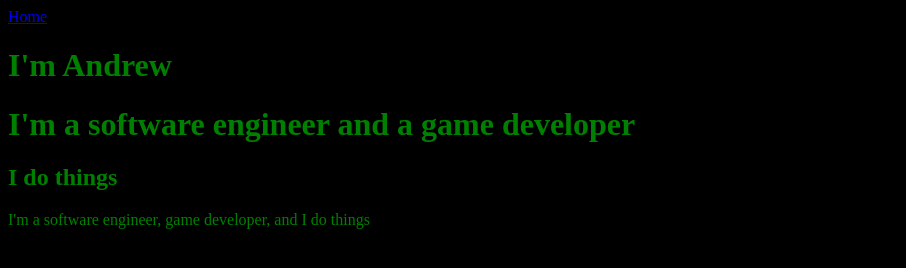
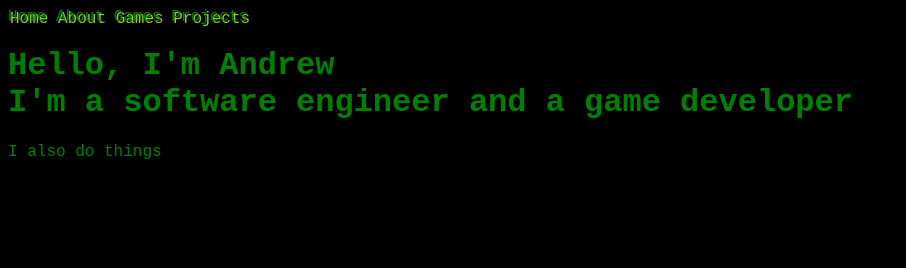
Before and after one commit to KJAstudios/Portfolio_Website, a plain HTML site: page index.html in a window 1280 px wide. Shown: the whole page, without its empty margins (0-906 px from the left). Drawn offline with Linux system fonts and the light colour scheme.

Commit message:
added the rest of the pages

```diff
--- a/index.html
+++ b/index.html
@@ -1,20 +1,25 @@
 <!doctype html>
 <html>
+
 <head>
-<meta charset="utf-8">
-<link rel="stylesheet" href="styles.css">
+	<meta charset="utf-8">
+	<link rel="stylesheet" href="styles.css">
 	<title>Andrew Koza</title>
 </head>
+
 <header>
 	<nav>
 		<a href="index.html">Home</a>
+		<a href="about.html">About</a>
+		<a href="games.html">Games</a>
+		<a href="projects.html">Projects</a>
 	</nav>
 </header>
 
 <body>
-	<h1>I'm Andrew</h1>
-	<h1>I'm a software engineer and a game developer</h1>
-	<h2>I do things</h2>
-	<p>I'm a software engineer, game developer, and I do things</p>
+	<h1>Hello, I'm Andrew <br>
+		I'm a software engineer and a game developer</h1>
+	<p>I also do things</p>
 </body>
+
 </html>
--- a/styles.css
+++ b/styles.css
@@ -1,19 +1,20 @@
 /* CSS Document */
 
-h1{
+* {
 	color: green;
 }
 
-h2{
-	color: green;
+a {
+	text-decoration: none;
+	text-shadow: 2px 2px yellowgreen;
 }
 
-p{
-	color: green;
+a:hover{
+	color: yellowgreen;
+	text-shadow: 2px 2px green;
 }
 
-body{
+body {
 	background: black;
+	font-family: 'Courier New', Courier, monospace;
 }
-@media (max-width : 1187px ){
-}
```
Also changed, not shown: about.html (added, +24 -0 lines), games.html (added, +23 -0 lines), projects.html (added, +23 -0 lines).
